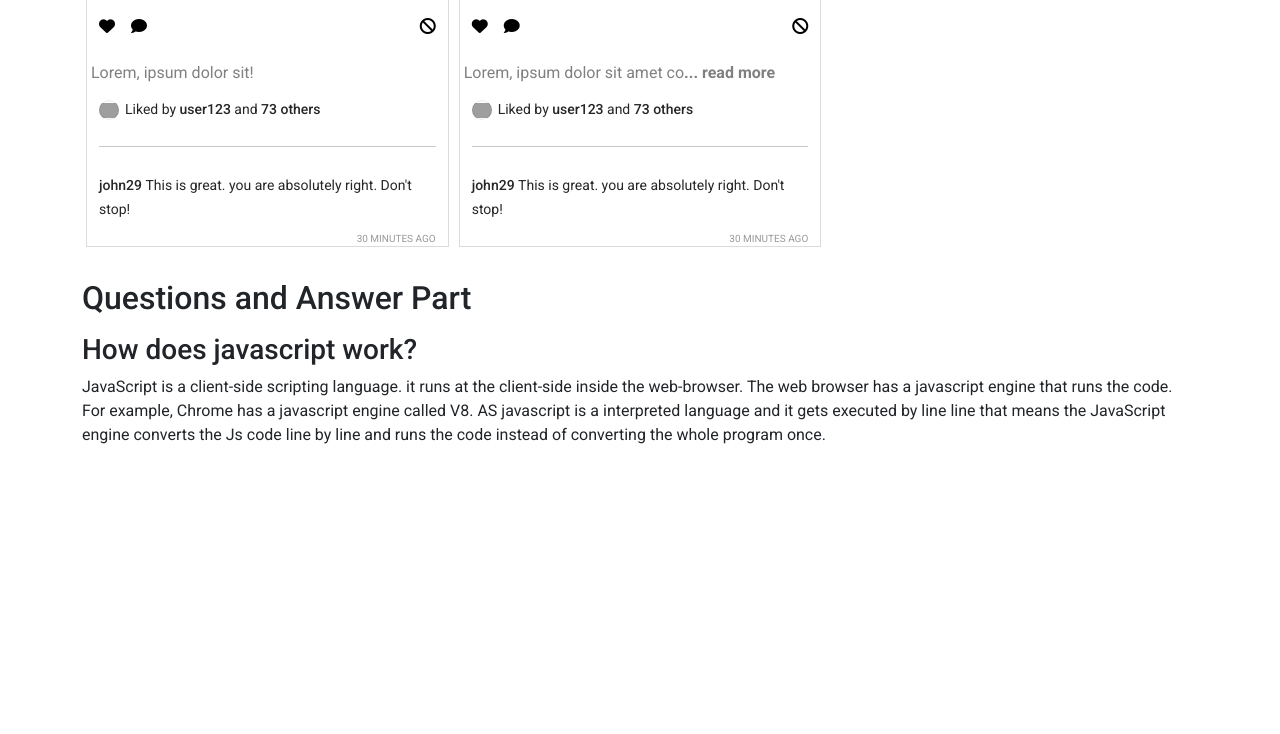
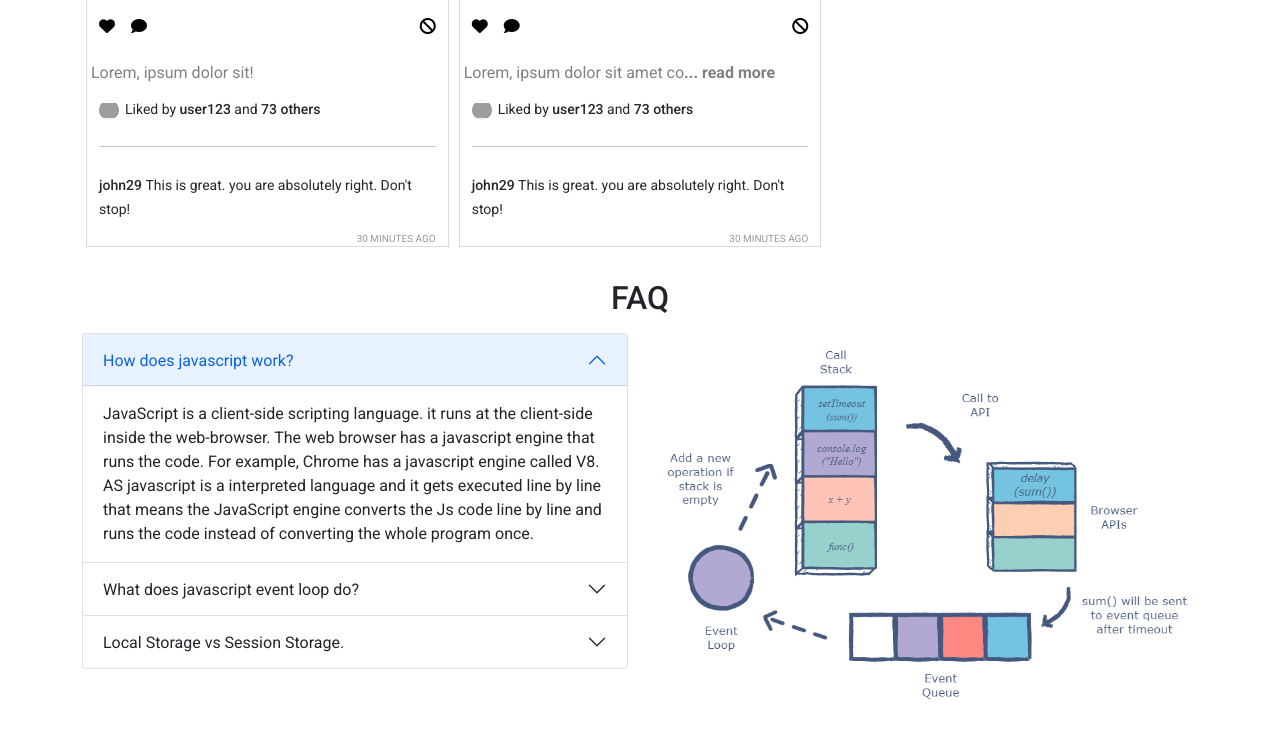
Before and after one commit to johirhaquedipok/insta-sohor__Javascript-Bug-Fixing, a plain HTML site: page index.html in a window 1280 px wide. Shown: the part 1285-2019 px from the top of the page. Before the commit the page ends 1748 px from the top, so only its background shows below. Drawn offline with nearby package versions, Linux system fonts and the light colour scheme; grey boxes are pictures that could not be loaded.

Commit message:
faq added

```diff
--- a/index.html
+++ b/index.html
@@ -89,20 +89,122 @@
       </div>
     </main>
     <section class="container my-3">
-      <h2 class="mb-3">Questions and Answer Part</h2>
-      <h3>How does javascript work?</h3>
-      <p>
-        JavaScript is a client-side scripting language. it runs at the
-        client-side inside the web-browser. The web browser has a javascript
-        engine that runs the code. For example, Chrome has a javascript engine
-        called V8. AS javascript is a interpreted language and it gets executed
-        by line line that means the JavaScript engine converts the Js code line
-        by line and runs the code instead of converting the whole program once.
-      </p>
+      <h2 class="mb-3 text-center">FAQ</h2>
+      <div class="row">
+        <div class="col-md-6">
+          <!-- accordion -->
+          <div class="accordion" id="accordionExample">
+            <div class="accordion-item">
+              <h2 class="accordion-header" id="headingOne">
+                <button
+                  class="accordion-button"
+                  type="button"
+                  data-bs-toggle="collapse"
+                  data-bs-target="#collapseOne"
+                  aria-expanded="true"
+                  aria-controls="collapseOne"
+                >
+                  How does javascript work?
+                </button>
+              </h2>
+              <div
+                id="collapseOne"
+                class="accordion-collapse collapse show"
+                aria-labelledby="headingOne"
+                data-bs-parent="#accordionExample"
+              >
+                <div class="accordion-body">
+                  JavaScript is a client-side scripting language. it runs at the
+                  client-side inside the web-browser. The web browser has a
+                  javascript engine that runs the code. For example, Chrome has
+                  a javascript engine called V8. AS javascript is a interpreted
+                  language and it gets executed line by line that means the
+                  JavaScript engine converts the Js code line by line and runs
+                  the code instead of converting the whole program once.
+                </div>
+              </div>
+            </div>
+            <div class="accordion-item">
+              <h2 class="accordion-header" id="headingTwo">
+                <button
+                  class="accordion-button collapsed"
+                  type="button"
+                  data-bs-toggle="collapse"
+                  data-bs-target="#collapseTwo"
+                  aria-expanded="false"
+                  aria-controls="collapseTwo"
+                >
+                  What does javascript event loop do?
+                </button>
+              </h2>
+              <div
+                id="collapseTwo"
+                class="accordion-collapse collapse"
+                aria-labelledby="headingTwo"
+                data-bs-parent="#accordionExample"
+              >
+                <div class="accordion-body">
+                  When JavaScript engine starts to execute a script, it creats
+                  the execution context. It pushes pushes a function to the call
+                  stack and pops it when it's done. But for asynchronous task,
+                  JavaScript engine push the task into a queue called a callback
+                  queue. That is where Event Loop comes into play. It constantly
+                  checks both the callback queue and the call stack. When the
+                  call stack is empty, the event loop places the task from the
+                  callback queue to the call stack.
+                </div>
+              </div>
+            </div>
+            <div class="accordion-item">
+              <h2 class="accordion-header" id="headingThree">
+                <button
+                  class="accordion-button collapsed"
+                  type="button"
+                  data-bs-toggle="collapse"
+                  data-bs-target="#collapseThree"
+                  aria-expanded="false"
+                  aria-controls="collapseThree"
+                >
+                  Local Storage vs Session Storage.
+                </button>
+              </h2>
+              <div
+                id="collapseThree"
+                class="accordion-collapse collapse"
+                aria-labelledby="headingThree"
+                data-bs-parent="#accordionExample"
+              >
+                <div class="accordion-body">
+                  <p>
+                    Data stored in local storage does not expire. But data in
+                    Session Storage gets cleared when the browser tab is closed.
+                  </p>
+                  <p>
+                    Data that are not confidential but reduce the amount of
+                    traffic between client and server is saved in Local Storage.
+                    But any data that can be confidential use the Session
+                    Storage so that can be cleared out after the user closes the
+                    browser or window.
+                  </p>
+                </div>
+              </div>
+            </div>
+          </div>
+        </div>
+        <div class="col-md-6">
+          <img src="images/event-loop.png" alt="" />
+        </div>
+      </div>
     </section>
     <footer></footer>
 
     <!-- add javascript  file  -->
+    <!-- bootstrap js -->
+    <script
+      src="https://cdn.jsdelivr.net/npm/bootstrap@5.0.2/dist/js/bootstrap.bundle.min.js"
+      integrity="sha384-MrcW6ZMFYlzcLA8Nl+NtUVF0sA7MsXsP1UyJoMp4YLEuNSfAP+JcXn/tWtIaxVXM"
+      crossorigin="anonymous"
+    ></script>
     <script src="./js/app.js"></script>
   </body>
 </html>
```
Also changed, not shown: images/event-loop.PNG (added), images/event-loop.svg (added), instruction.txt.
